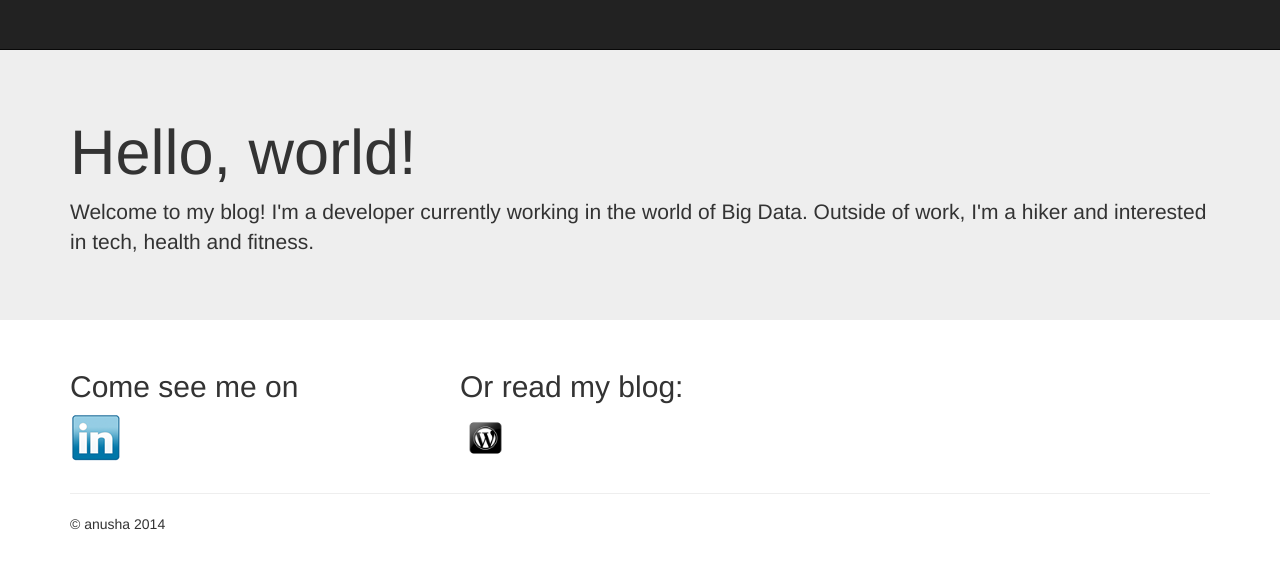
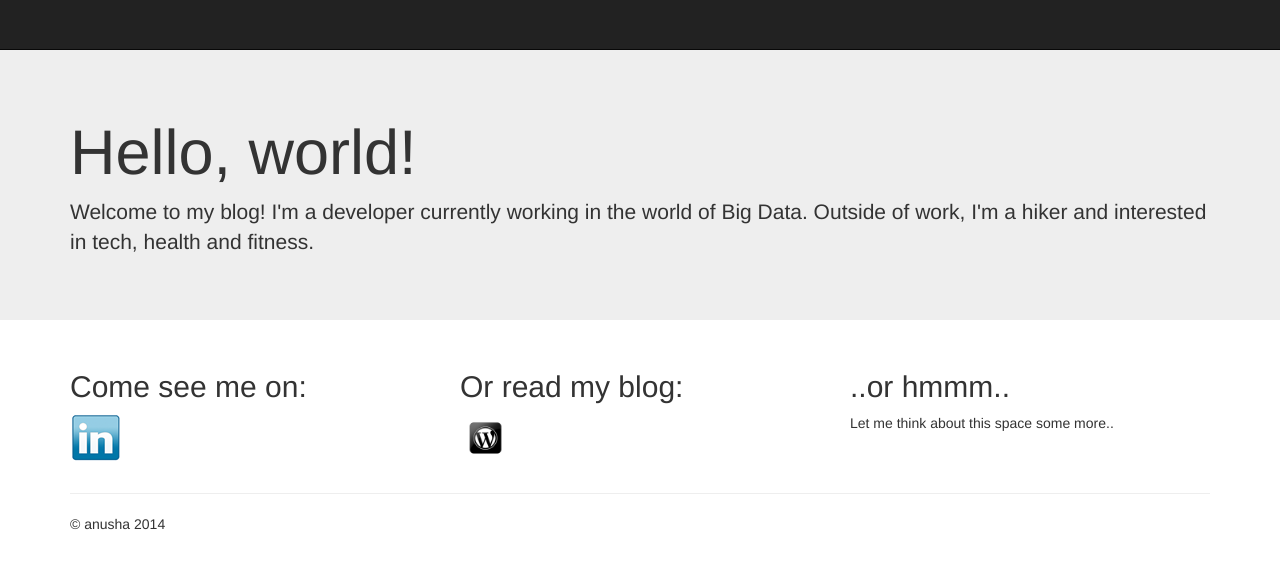
Before and after one commit to anusha-r/anusha-r.github.com, a Jekyll site: the page index.html, which Jekyll copies as it is, in a window 1280 px wide. Shown: the top 569 px of the page. Built offline with Jekyll 4.4.1, drawn with Linux system fonts in a browser that asks for light colours; nearby versions of some CDN libraries; Markdown is read by kramdown in place of the engine named in the settings.

Commit message:
Update index.html

```diff
--- a/index.html
+++ b/index.html
@@ -77,7 +77,7 @@
       <!-- Example row of columns -->
       <div class="row">
         <div class="col-md-4">
-          <h2>Come see me on</h2>
+          <h2>Come see me on:</h2>
           <p></p>
           <p><a href="https://www.linkedin.com/in/anusharajan"><img src="images/linkedin_logo.png"/></a></p>
         </div>
@@ -87,11 +87,10 @@
           <p><a href="http://anushar.wordpress.com/"><img src="images/wordpress-logo.png" width="51" height="50"/></a></p>
        </div>
 
-      <!-- <div class="col-md-4">
-          <h2>Heading</h2>
-          <p>Donec sed odio dui. Cras justo odio, dapibus ac facilisis in, egestas eget quam. Vestibulum id ligula porta felis euismod semper. Fusce dapibus, tellus ac cursus commodo, tortor mauris condimentum nibh, ut fermentum massa justo sit amet risus.</p>
-          <p><a class="btn btn-default" href="#" role="button">View details &raquo;</a></p>
-        </div> -->
+       <div class="col-md-4">
+          <h2>..or hmmm..</h2>
+          <p>Let me think about this space some more..<p>
+          </div>
       </div>
 
       <hr>
```
